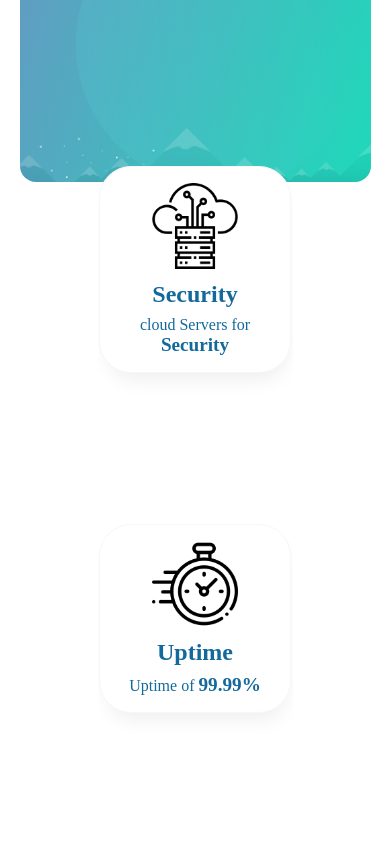
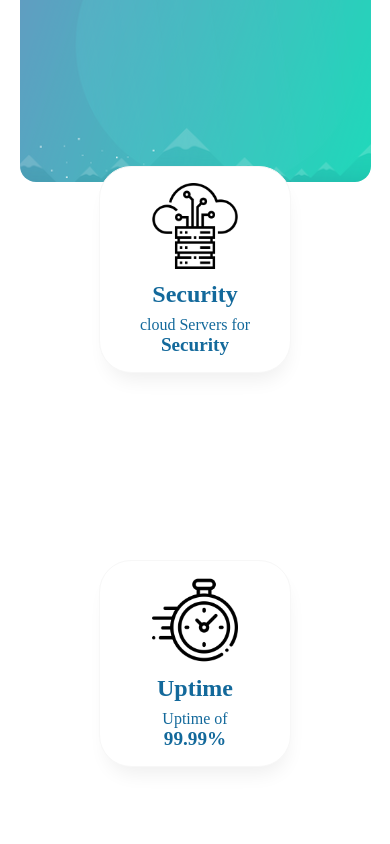
Before and after one commit to MohamedSaafan/homePage, a React (Create React App) app: page /stakepool in a window 390 px wide. Shown: the part 2560-3404 px from the top of the page. Built offline with nearby package versions, Linux system fonts and the light colour scheme.

Commit message:
the second change

```diff
--- a/src/components/StakePoo/About.module.css
+++ b/src/components/StakePoo/About.module.css
@@ -1,5 +1,5 @@
 .about {
-  height: 50vh;
+  height: 55vh;
   background-image: url("../../images//Footer.png");
   background-size: cover;
   background-position: center;
--- a/src/components/StakePoo/Cards.js
+++ b/src/components/StakePoo/Cards.js
@@ -33,7 +33,8 @@ const Cards = (props) => {
               </div>
               <h5>Uptime</h5>
               <p>
-                Uptime of <span>99.99%</span>
+                Uptime of
+                <br /> <span>99.99%</span>
               </p>
             </div>
           </div>
--- a/src/components/StakePoo/Cards.module.css
+++ b/src/components/StakePoo/Cards.module.css
@@ -178,9 +178,9 @@
     width: 90%;
   }
   .whiteAboutItems {
-    width: 50%;
+    width: 60%;
     grid-template-columns: 1fr;
-    height: 125vh;
+    height: 140vh;
     margin: -3rem auto;
   }
   .cards .whyUs {
```
